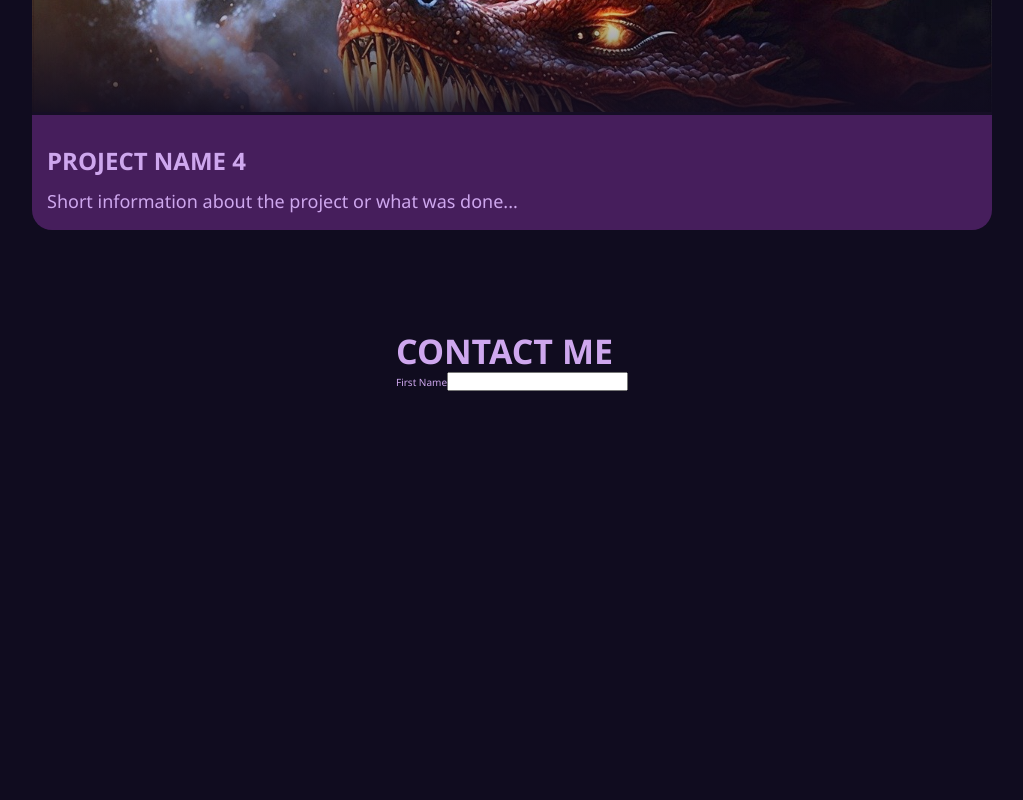
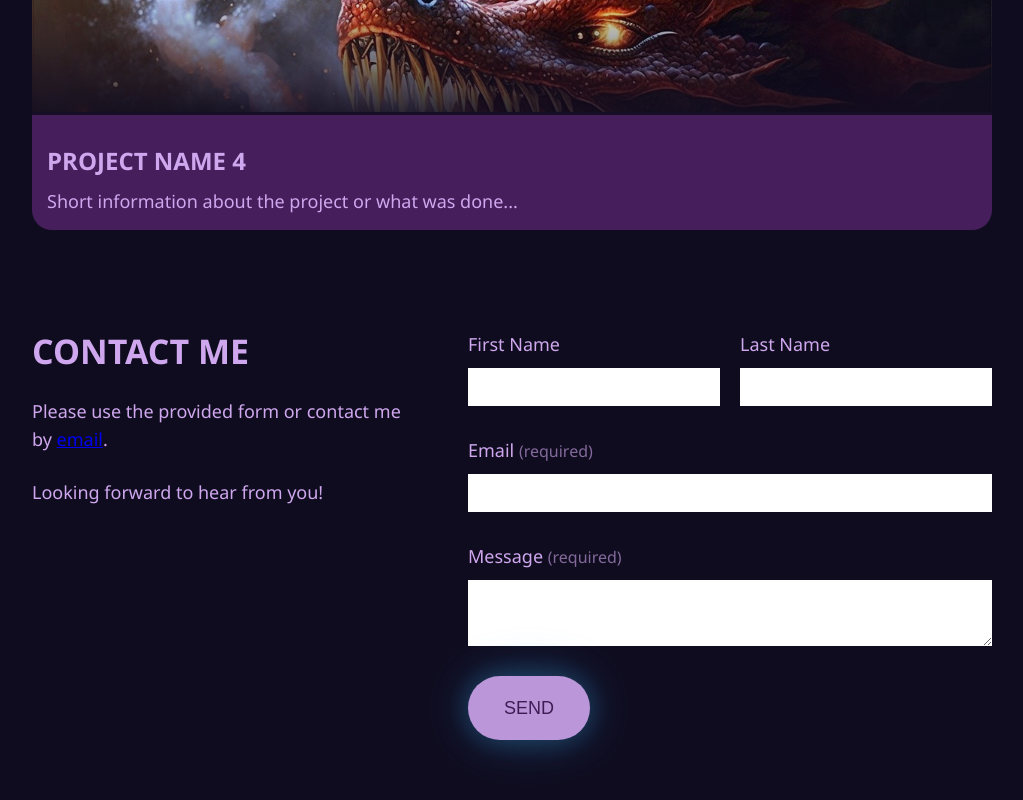
Before and after one commit to nimitaya/my-portfolio, a React (Vite) app: page / in a window 1280 px wide. Shown: the part 3407-4207 px from the top of the page, without its empty margins (128-1151 px from the left). Before the commit the page ends 3798 px from the top, so only its background shows below. Built offline with nearby package versions, Linux system fonts and the light colour scheme.

Commit message:
style Contact section

```diff
--- a/src/index.css
+++ b/src/index.css
@@ -76,7 +76,7 @@ body {
 /* --- Main --- */
 main {
   max-width: 1440px;
-  margin: 20rem auto 0;
+  margin: 20rem auto 10rem;
 
   display: flex;
   flex-direction: column;
--- a/src/pages/Contact.jsx
+++ b/src/pages/Contact.jsx
@@ -1,13 +1,38 @@
+import "../styles/Contact.css";
+
 const Contact = () => {
   return (
     <section className="section-contact" id="contact">
-      <h2>Contact me</h2>
-
-      <form action="">
-        <label htmlFor="first-name">
-          First Name
-          <input type="text" name="First-Name" id="first-name" />
+      <div className="contact-text">
+        <h2>Contact me</h2>
+        <p>
+          Please use the provided form or contact me by{" "}
+          <a href="mailto:">email</a>.
+        </p>
+        <p>Looking forward to hear from you!</p>
+      </div>
+      <form action="" className="contact-form">
+        <div className="contact-form-name-container">
+          <div className="contact-form-names">
+            <label htmlFor="first-name">First Name</label>
+            <input type="text" name="First-Name" id="first-name" />
+          </div>
+          <div className="contact-form-names">
+            <label htmlFor="last-name">Last Name</label>
+            <input type="text" name="Last-Name" id="last-name" />
+          </div>
+        </div>
+        <label htmlFor="email">
+          Email <span>(required)</span>
         </label>
+        <input type="email" name="e-Mail" id="email" required />
+        <label htmlFor="message">
+          Message <span>(required)</span>
+        </label>
+        <textarea name="Message" id="message" required></textarea>
+        <button type="submit" className="btn btn-primary">
+          Send
+        </button>
       </form>
     </section>
   );
--- /dev/null
+++ b/src/styles/Contact.css
@@ -0,0 +1,60 @@
+.section-contact {
+    display: flex;
+    gap: 5rem;
+}
+
+.contact-text {
+    display: flex;
+    flex-direction: column;
+    gap: 2.5rem;
+}
+
+.contact-form {
+    display: flex;
+    flex-direction: column;
+}
+
+.contact-form-name-container {
+    display: flex;
+    gap: 2rem;
+}
+
+.contact-form-names {
+    display: flex;
+    flex-direction: column;
+}
+
+.contact-form label {
+    margin-bottom: 1rem;
+}
+
+.contact-form input, .contact-form textarea {
+    margin-bottom: 3rem;
+    padding: 0.5rem 1rem;
+    border: none;
+    transition: background-color 0.3s;
+}
+
+.contact-form label, .contact-form input, .contact-form textarea {
+    font-size: var(--body-1);
+    line-height: var(--body-1-line);
+}
+
+.contact-form textarea {
+    resize:vertical;
+}
+
+.contact-form button {
+    border: none;
+}
+
+.contact-form span {
+    font-size: var(--body-2);
+    line-height: var(--body-2-line);
+    opacity: 0.6;
+}
+
+/* Wenn über Label hover, wird jeweiliger Input gefärbt */
+.contact-form label:hover + input, .contact-form label:hover + textarea {
+    background-color: rgba(206, 167, 238);
+}
```
